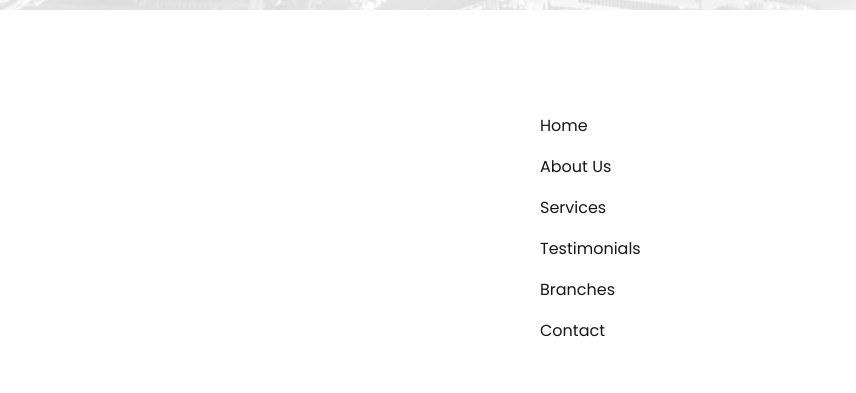
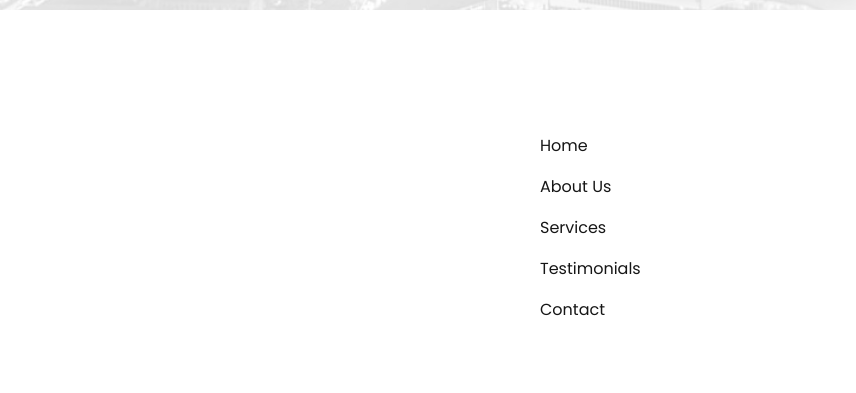
Before and after one commit to ellyx81/serenity-salon, a website built with Parcel: page src/index.pug in a window 1280 px wide. Shown: the part 5394-5787 px from the top of the page, 424-1280 px from the left. Built offline with nearby package versions, Linux system fonts and the light colour scheme; a script that the page names is missing.

Commit message:
minor changes

```diff
--- a/src/includes/footer.pug
+++ b/src/includes/footer.pug
@@ -21,7 +21,7 @@ footer.footer.section
         a(href="#about") About Us
         a(href="#services") Services
         a(href="#testimonials") Testimonials
-        a(href="#branches") Branches
+        //- a(href="#branches") Branches
         a(href="#contact") Contact
 
     .footer__copyright
```
